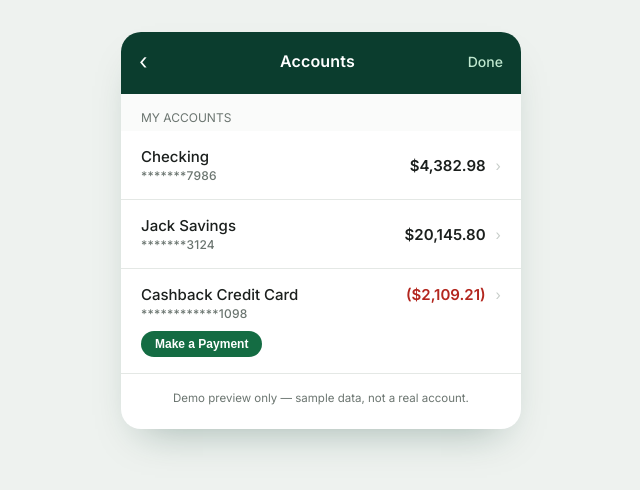
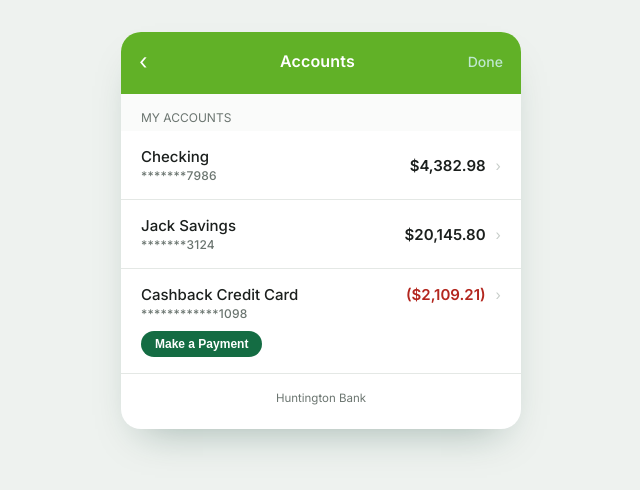
Before and after one commit to jamesdemoacct/HNB_AVA, a plain HTML site: page index.html in a window 1280 px wide. Shown: the whole page, without its empty margins (319-959 px from the left). Drawn offline with Linux system fonts and the light colour scheme.

Commit message:
Update index.html

```diff
--- a/index.html
+++ b/index.html
@@ -9,7 +9,7 @@
 <link href="https://fonts.googleapis.com/css2?family=Inter:wght@400;500;600;700&display=swap" rel="stylesheet">
 <style>
   :root {
-    --deep-green: #0B3D2E;
+    --deep-green: #61b127;
     --mid-green: #146C43;
     --accent-green: #1E8E5A;
     --pale-green: #EAF5EE;
@@ -205,7 +205,7 @@
     </div>
 
     <div class="footer-note">
-      Demo preview only — sample data, not a real account.
+      Huntington Bank
     </div>
   </div>
 
```
